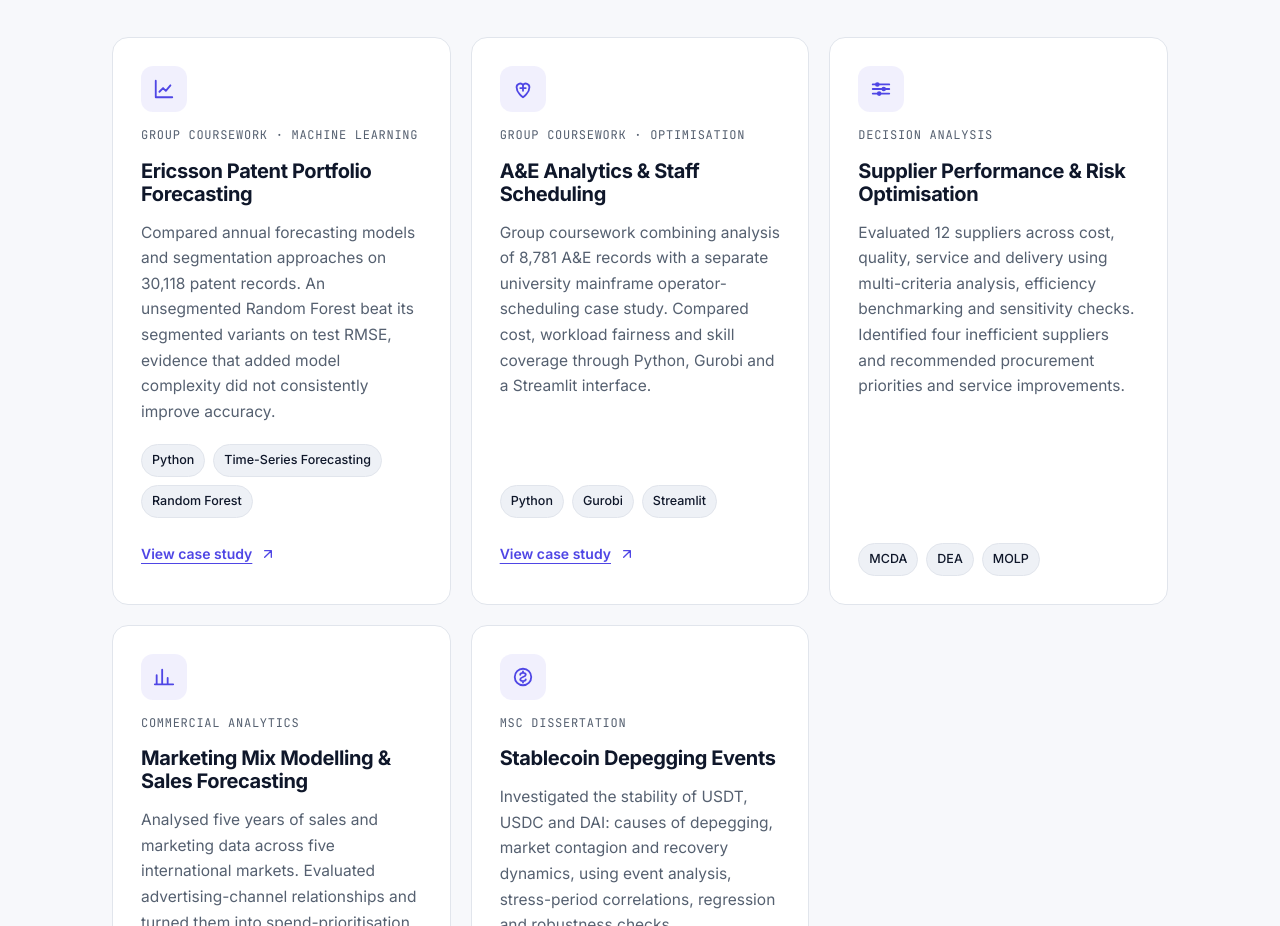
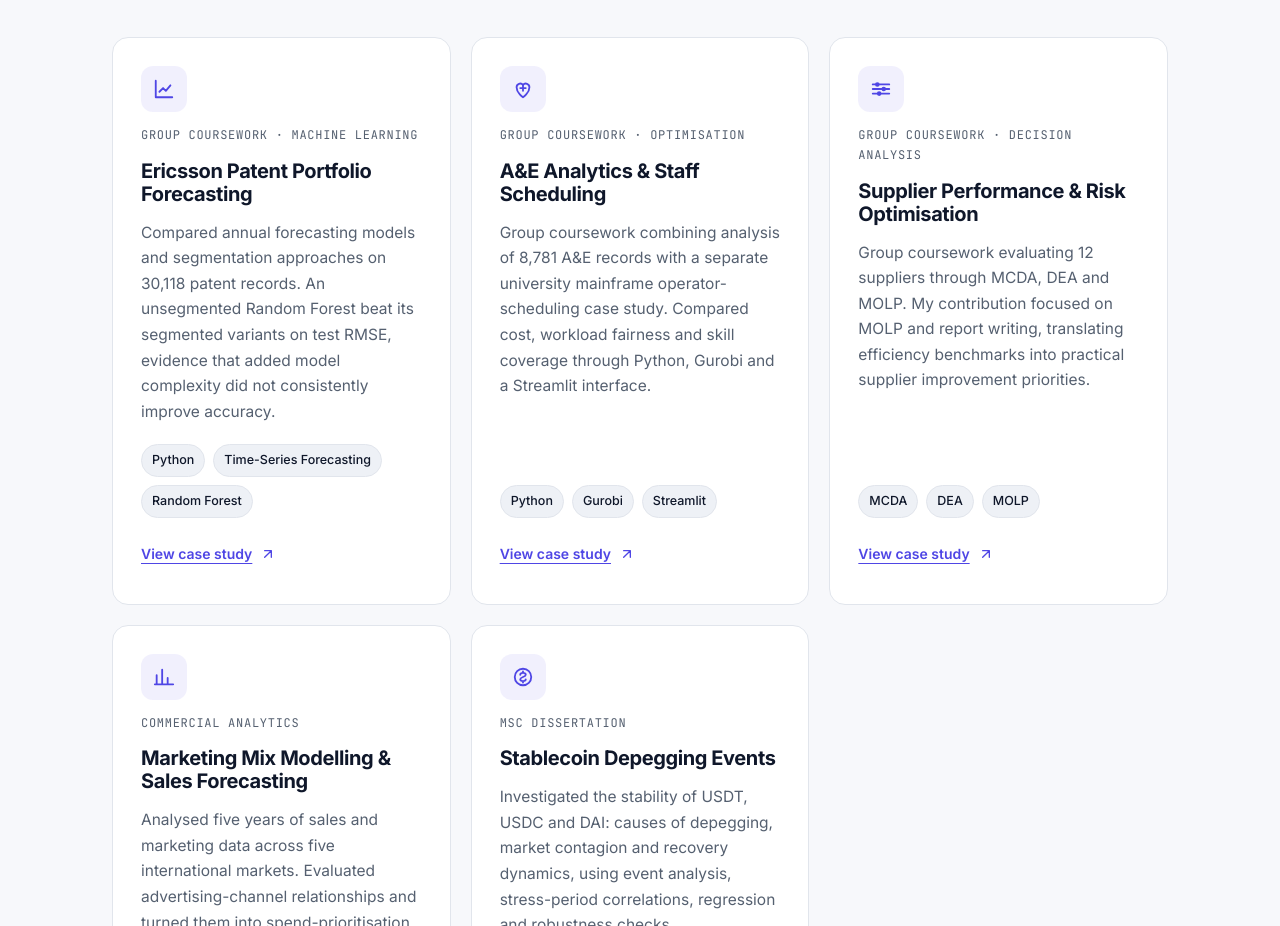
Before and after one commit to renukahulsurkar99/my-portfolio, a plain HTML site: page index.html in a window 1280 px wide. Shown: the part 1403-2329 px from the top of the page. Drawn offline with Linux system fonts and the light colour scheme.

Commit message:
Add supplier case study and clarify individual project contributions

```diff
--- a/index.html
+++ b/index.html
@@ -459,10 +459,11 @@
           <div class="project-icon" aria-hidden="true">
             <svg viewBox="0 0 24 24" fill="none" stroke="currentColor" stroke-width="2" stroke-linecap="round" stroke-linejoin="round"><path d="M3 7h18M3 12h18M3 17h18"/><circle cx="8" cy="7" r="1.5"/><circle cx="15" cy="12" r="1.5"/><circle cx="10" cy="17" r="1.5"/></svg>
           </div>
-          <span class="kicker">Decision analysis</span>
+          <span class="kicker">Group coursework · Decision analysis</span>
           <h3>Supplier Performance &amp; Risk Optimisation</h3>
-          <p>Evaluated 12 suppliers across cost, quality, service and delivery using multi-criteria analysis, efficiency benchmarking and sensitivity checks. Identified four inefficient suppliers and recommended procurement priorities and service improvements.</p>
+          <p>Group coursework evaluating 12 suppliers through MCDA, DEA and MOLP. My contribution focused on MOLP and report writing, translating efficiency benchmarks into practical supplier improvement priorities.</p>
           <div class="tags"><span class="tag">MCDA</span><span class="tag">DEA</span><span class="tag">MOLP</span></div>
+          <a class="project-link" href="projects/supplier-performance-risk.html" aria-label="View case study for Supplier Performance &amp; Risk Optimisation">View case study <svg viewBox="0 0 24 24" fill="none" stroke="currentColor" stroke-width="2" stroke-linecap="round" stroke-linejoin="round" aria-hidden="true"><path d="M7 17 17 7M7 7h10v10"/></svg></a>
         </article>
 
         <article class="project reveal">
```
Also changed, not shown: projects/ae-analytics-staff-scheduling.html (+1 -1 lines), projects/ericsson-patent-forecasting.html (+1 -1 lines), projects/stablecoin-depegging.html (+1 -1 lines), projects/supplier-performance-risk.html (added, +2 -0 lines).
